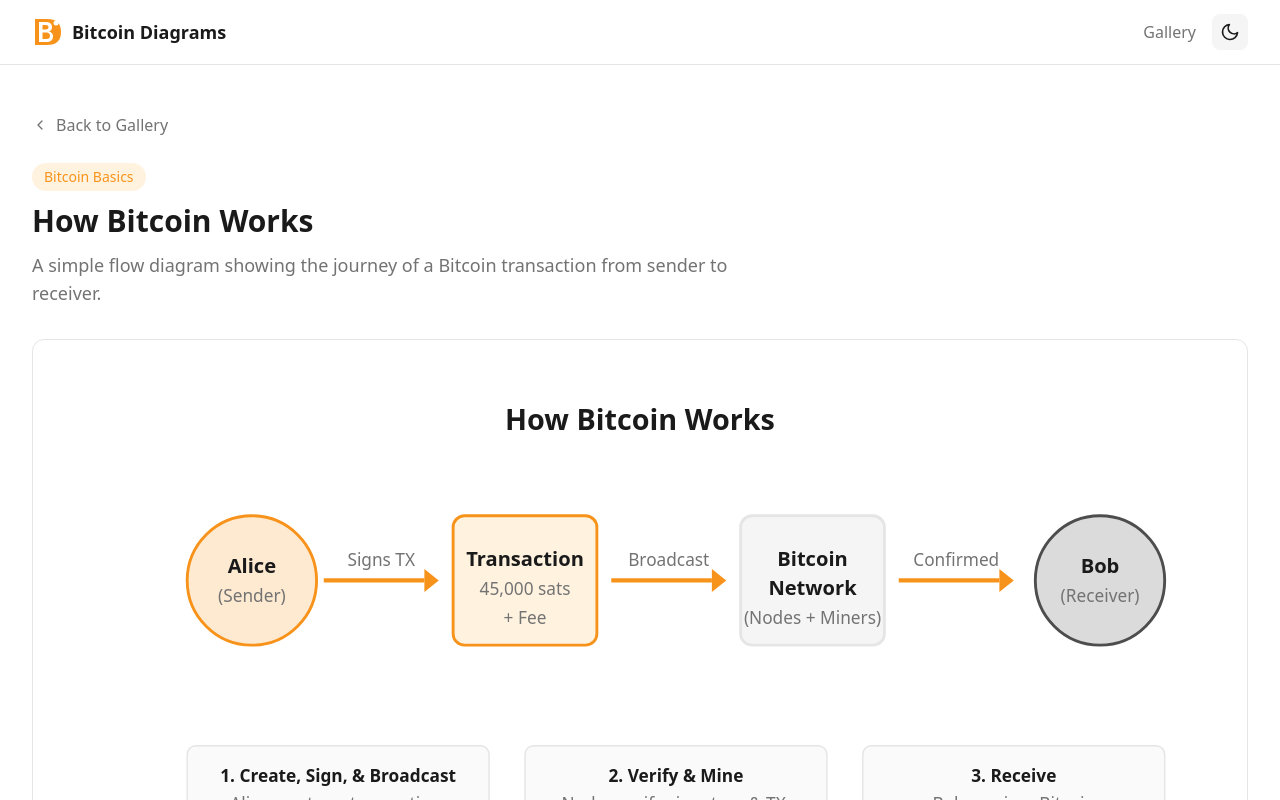
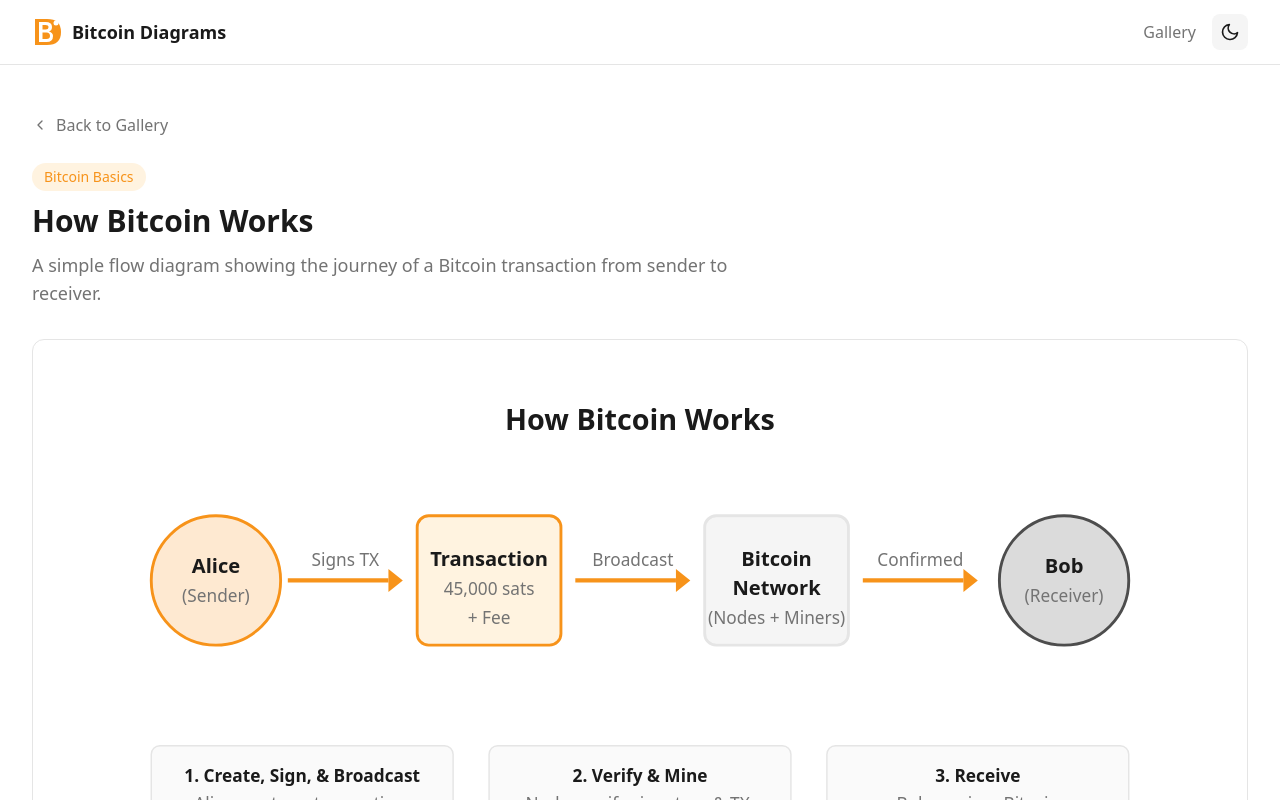
Before and after one commit to hypercoind/btcdiagrams.com, a Next.js app: page /diagram/how-bitcoin-works in a window 1280 px wide. Shown: the top 800 px of the page. Built offline with nearby package versions, Linux system fonts and the light colour scheme.

Commit message:
adjust how bitcoin works diagram horizontal positioning
Co-Authored-By: Claude <noreply@anthropic.com>

```diff
--- a/src/components/diagrams/HowBitcoinWorks.tsx
+++ b/src/components/diagrams/HowBitcoinWorks.tsx
@@ -18,7 +18,7 @@ export function HowBitcoinWorks({ className = '' }: DiagramComponentProps) {
       </text>
 
       {/* Sender */}
-      <g transform="translate(80, 95)">
+      <g transform="translate(55, 95)">
         <circle cx="50" cy="50" r="45" className="fill-primary/20 stroke-primary" strokeWidth="2" />
         <text x="50" y="45" textAnchor="middle" className="fill-foreground text-sm font-semibold">
           Alice
@@ -29,7 +29,7 @@ export function HowBitcoinWorks({ className = '' }: DiagramComponentProps) {
       </g>
 
       {/* Arrow 1 */}
-      <g transform="translate(180, 125)">
+      <g transform="translate(155, 125)">
         <line x1="0" y1="20" x2="70" y2="20" className="stroke-bitcoin" strokeWidth="3" />
         <polygon points="80,20 70,12 70,28" className="fill-bitcoin" />
         <text x="40" y="10" textAnchor="middle" className="fill-muted-foreground text-xs">
@@ -38,7 +38,7 @@ export function HowBitcoinWorks({ className = '' }: DiagramComponentProps) {
       </g>
 
       {/* Transaction */}
-      <g transform="translate(270, 100)">
+      <g transform="translate(245, 100)">
         <rect x="0" y="0" width="100" height="90" rx="8" className="fill-accent stroke-bitcoin" strokeWidth="2" />
         <text x="50" y="35" textAnchor="middle" className="fill-foreground text-sm font-semibold">
           Transaction
@@ -52,7 +52,7 @@ export function HowBitcoinWorks({ className = '' }: DiagramComponentProps) {
       </g>
 
       {/* Arrow 2 */}
-      <g transform="translate(380, 125)">
+      <g transform="translate(355, 125)">
         <line x1="0" y1="20" x2="70" y2="20" className="stroke-bitcoin" strokeWidth="3" />
         <polygon points="80,20 70,12 70,28" className="fill-bitcoin" />
         <text x="40" y="10" textAnchor="middle" className="fill-muted-foreground text-xs">
@@ -61,7 +61,7 @@ export function HowBitcoinWorks({ className = '' }: DiagramComponentProps) {
       </g>
 
       {/* Network */}
-      <g transform="translate(470, 100)">
+      <g transform="translate(445, 100)">
         <rect x="0" y="0" width="100" height="90" rx="8" className="fill-muted stroke-border" strokeWidth="2" />
         <text x="50" y="35" textAnchor="middle" className="fill-foreground text-sm font-semibold">
           Bitcoin
@@ -75,7 +75,7 @@ export function HowBitcoinWorks({ className = '' }: DiagramComponentProps) {
       </g>
 
       {/* Arrow 3 */}
-      <g transform="translate(580, 125)">
+      <g transform="translate(555, 125)">
         <line x1="0" y1="20" x2="70" y2="20" className="stroke-bitcoin" strokeWidth="3" />
         <polygon points="80,20 70,12 70,28" className="fill-bitcoin" />
         <text x="40" y="10" textAnchor="middle" className="fill-muted-foreground text-xs">
@@ -84,7 +84,7 @@ export function HowBitcoinWorks({ className = '' }: DiagramComponentProps) {
       </g>
 
       {/* Receiver */}
-      <g transform="translate(670, 95)">
+      <g transform="translate(645, 95)">
         <circle cx="50" cy="50" r="45" className="fill-secondary/20 stroke-secondary" strokeWidth="2" />
         <text x="50" y="45" textAnchor="middle" className="fill-foreground text-sm font-semibold">
           Bob
@@ -95,7 +95,7 @@ export function HowBitcoinWorks({ className = '' }: DiagramComponentProps) {
       </g>
 
       {/* Bottom explanation boxes */}
-      <g transform="translate(85, 260)">
+      <g transform="translate(60, 260)">
         <rect x="0" y="0" width="210" height="90" rx="6" className="fill-muted/50 stroke-border" strokeWidth="1" />
         <text x="105" y="25" textAnchor="middle" className="fill-foreground text-xs font-semibold">
           1. Create, Sign, & Broadcast
@@ -111,7 +111,7 @@ export function HowBitcoinWorks({ className = '' }: DiagramComponentProps) {
         </text>
       </g>
 
-      <g transform="translate(320, 260)">
+      <g transform="translate(295, 260)">
         <rect x="0" y="0" width="210" height="90" rx="6" className="fill-muted/50 stroke-border" strokeWidth="1" />
         <text x="105" y="25" textAnchor="middle" className="fill-foreground text-xs font-semibold">
           2. Verify & Mine
@@ -124,7 +124,7 @@ export function HowBitcoinWorks({ className = '' }: DiagramComponentProps) {
         </text>
       </g>
 
-      <g transform="translate(555, 260)">
+      <g transform="translate(530, 260)">
         <rect x="0" y="0" width="210" height="90" rx="6" className="fill-muted/50 stroke-border" strokeWidth="1" />
         <text x="105" y="25" textAnchor="middle" className="fill-foreground text-xs font-semibold">
           3. Receive
```
